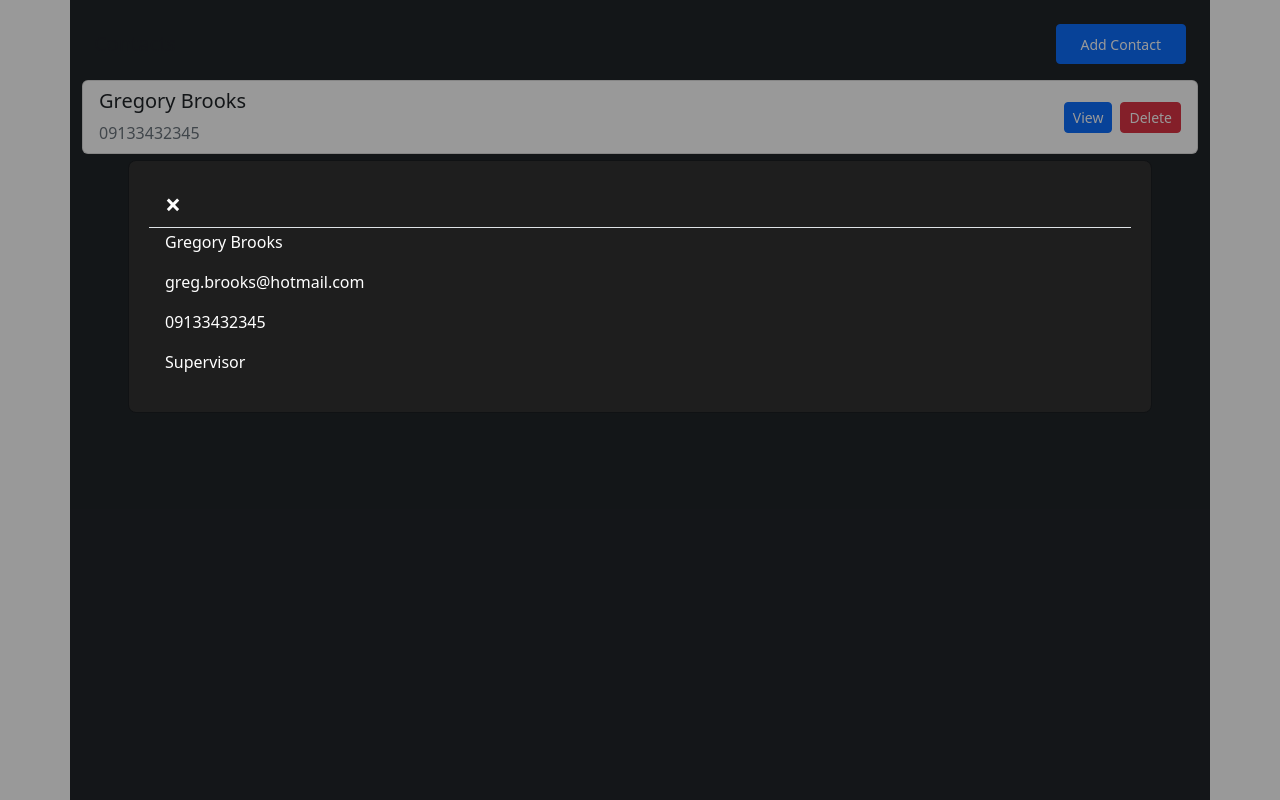
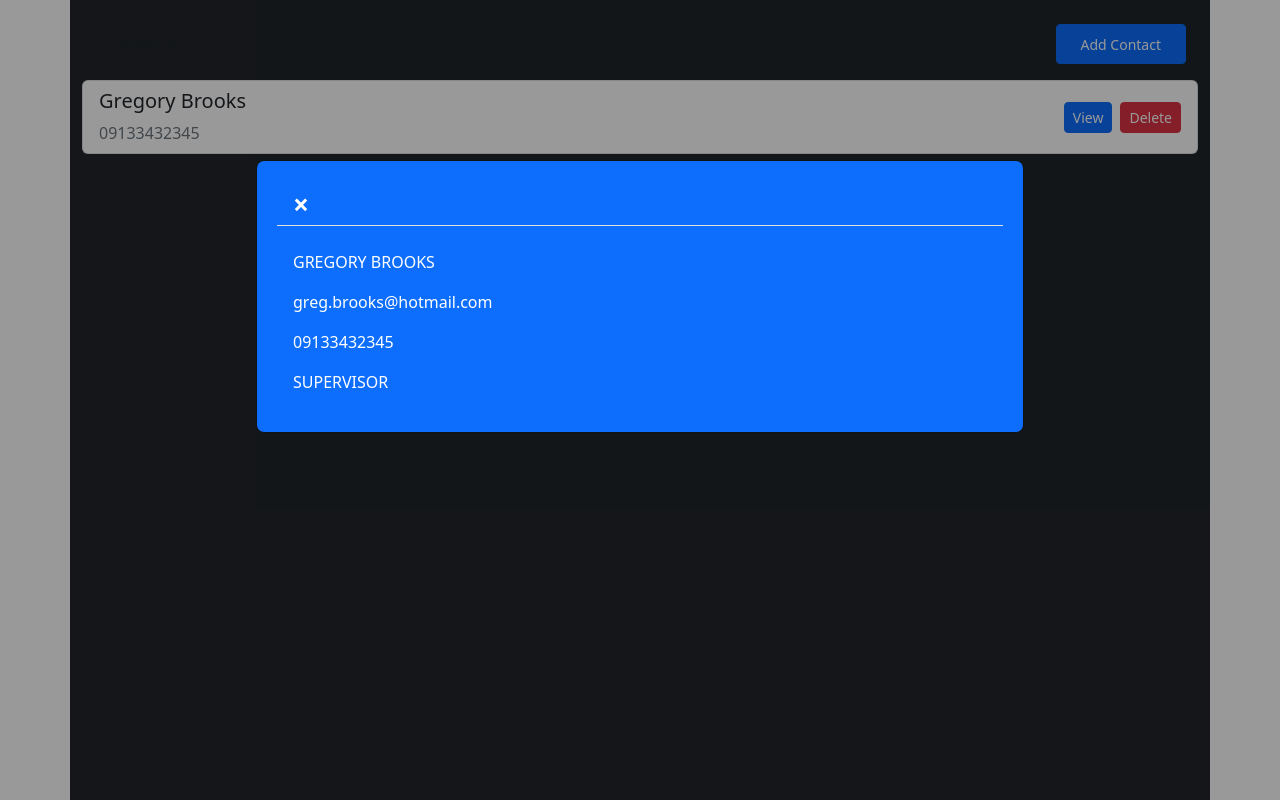
Before and after one commit to greglacinto/contact-book, an Angular app: page / in a window 1280 px wide. Both pictures are taken after a click on the button "View". Built offline with nearby package versions, Linux system fonts and the light colour scheme.

Commit message:
refactor: changed background color and width of modal

```diff
--- a/src/app/delete-contact/delete-contact.component.css
+++ b/src/app/delete-contact/delete-contact.component.css
@@ -33,8 +33,7 @@
   -webkit-animation-duration: 0.4s;
   animation-name: slideIn;
   animation-duration: 0.4s;
-  width: 80%;
-  background-color: #1E1E1E;
+  width: 60%;
   color: white;
 }
 
--- a/src/app/delete-contact/delete-contact.component.html
+++ b/src/app/delete-contact/delete-contact.component.html
@@ -1,18 +1,18 @@
 <div>
   <!-- The Modal -->
-  <div id="myModal" class="modal" [class.show]="deleteModalIsShown() == true">
+  <div id="myModal " class="modal" [class.show]="deleteModalIsShown() == true">
 
     <!-- Modal content -->
-    <div class="modal-content mx-auto">
+    <div class="modal-content mx-auto bg-primary">
       <div class="modal-header">
         <span (click)="closeModal()" class="close">&times;</span>
       </div>
-      <div class="modal-body" >
-        <p> Delete {{ deleteContact}} ?</p>
+      <div class="modal-body p-4" >
+        <p> Delete {{ deleteContact | uppercase}} ?</p>
 
       </div>
-      <div class="modal-footer">
-        <button (click)="okayToDeleteContact()" class="btn btn-success">Yes</button>
+      <div class="modal-footer bg-primary">
+        <button (click)="okayToDeleteContact()" class="btn btn-danger">Yes</button>
         <button (click)="doNotDeleteContact()" class="btn btn-success">No</button>
       </div>
     </div>
--- a/src/app/view-contact/view-contact.component.css
+++ b/src/app/view-contact/view-contact.component.css
@@ -33,8 +33,7 @@
   -webkit-animation-duration: 0.4s;
   animation-name: slideIn;
   animation-duration: 0.4s;
-  width: 80%;
-  background-color: #1E1E1E;
+  width: 60%;
   color: white;
 }
 
--- a/src/app/view-contact/view-contact.component.html
+++ b/src/app/view-contact/view-contact.component.html
@@ -1,21 +1,18 @@
 <div>
-
-  <!-- Trigger/Open The Modal -->
-  <!-- <button (click)="openModal()" id="openModel">Open Modal</button> -->
 
   <!-- The Modal -->
   <div id="myModal" class="modal" [class.show]="isShown() == true">
 
     <!-- Modal content -->
-    <div class="modal-content mx-auto">
-      <div class="modal-header">
+    <div class="modal-content mx-auto bg-primary">
+      <div class="modal-header pb-0">
         <span (click)="closeModal()" class="close">&times;</span>
       </div>
-      <div class="modal-body" *ngFor="let contact of selectedContact">
-        <p>{{ contact.firstName}} {{ contact.lastName}}</p>
+      <div class="modal-body pt-4" *ngFor="let contact of selectedContact">
+        <p>{{ contact.firstName | uppercase}} {{ contact.lastName | uppercase }}</p>
         <p>{{ contact.email }}</p>
         <p>{{ contact.phoneNumber }}</p>
-        <p>{{ contact.relation }}</p>
+        <p>{{ contact.relation | uppercase }}</p>
       </div>
 
     </div>
```
